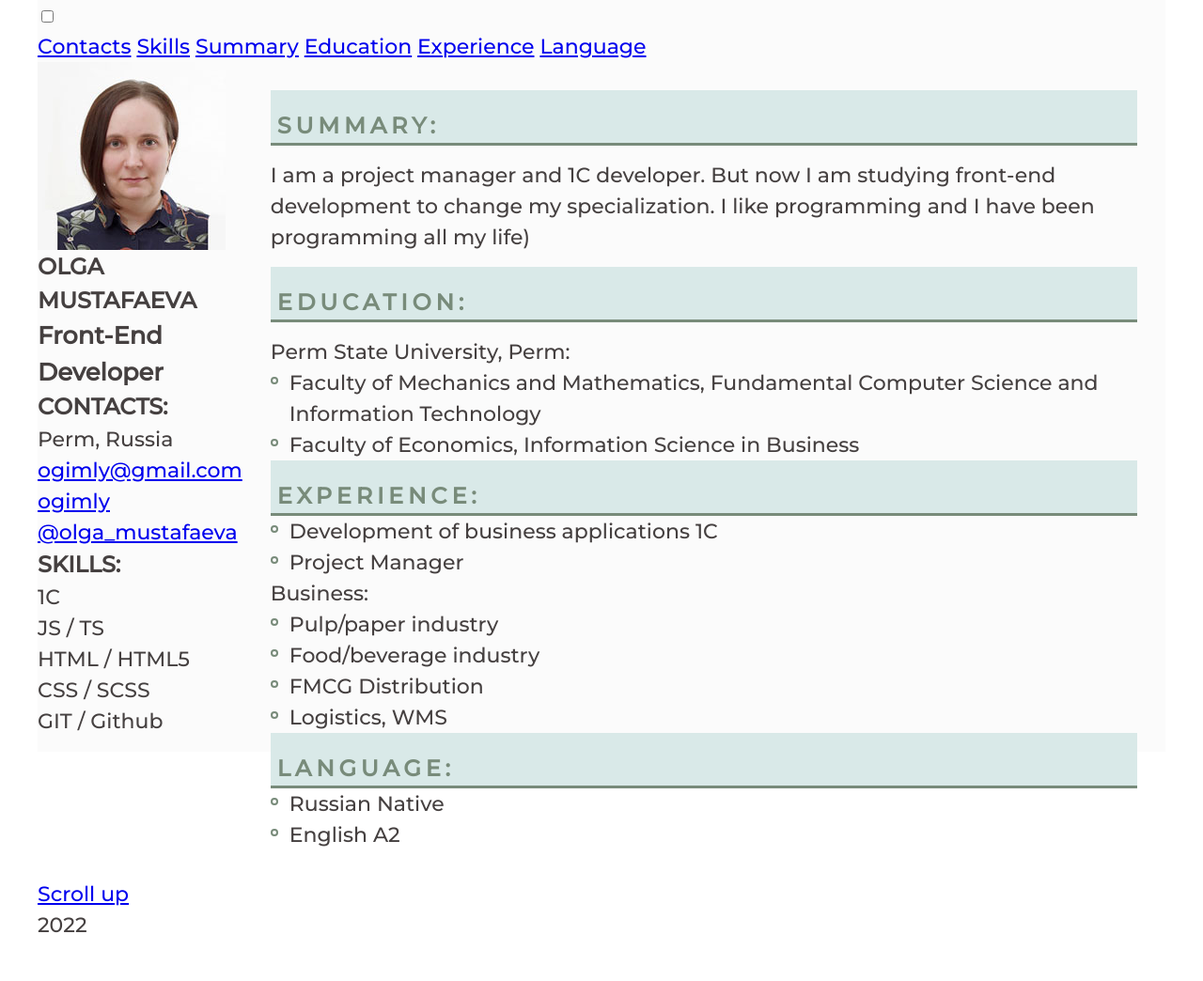
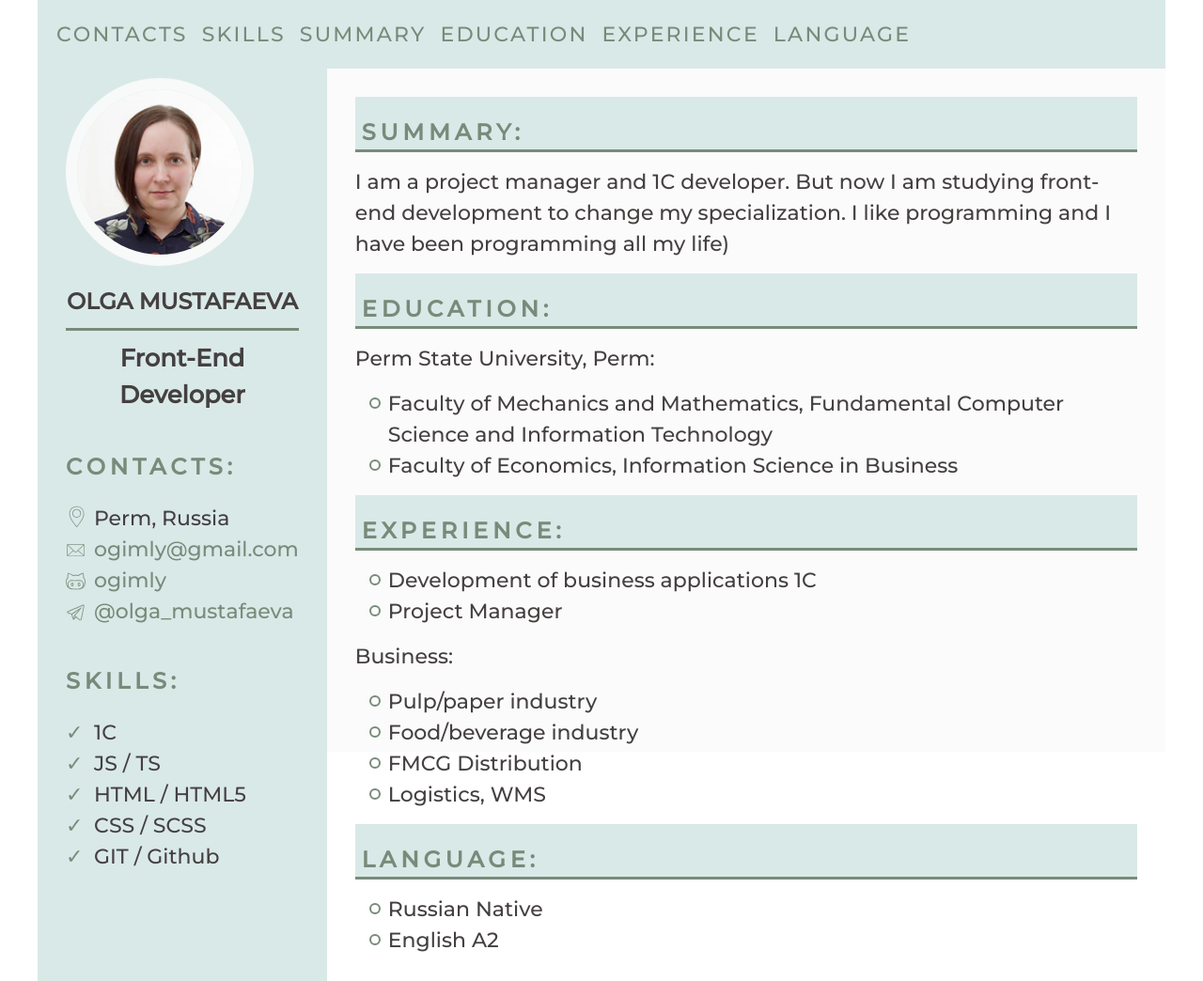
Before and after one commit to Ogimly/cv, a website built with webpack: page src/index.html in a window 1280 px wide. Shown: the top 1044 px of the page at 94% size. Built offline with nearby package versions, Linux system fonts and the light colour scheme.

Commit message:
fix: styles

```diff
--- a/src/css/base/_reset.scss
+++ b/src/css/base/_reset.scss
@@ -9,8 +9,8 @@
 }
 
 //* Убираем внутренние отступы */
-ul[class],
-ol[class] {
+ul,
+ol {
   padding: 0;
 }
 
@@ -21,8 +21,8 @@ h2,
 h3,
 h4,
 p,
-ul[class],
-ol[class],
+ul,
+ol,
 li,
 figure,
 figcaption,
@@ -41,8 +41,8 @@ body {
 }
 
 //* Удаляем стандартную стилизацию для всех ul и il, у которых есть атрибут class*/
-ul[class],
-ol[class] {
+ul,
+ol {
   list-style: none;
 }
 
--- a/src/css/components/_sidebar.scss
+++ b/src/css/components/_sidebar.scss
@@ -3,7 +3,7 @@
   background-color: $color-sidebar;
   width: 350px;
 
-  @include flex-vertical(flex-start);
+  @include flex-vertical(flex-start, flex-start);
   gap: 20px;
 }
 
--- a/src/css/layout/_burger-menu.scss
+++ b/src/css/layout/_burger-menu.scss
@@ -126,7 +126,7 @@
   }
 
   .nav {
-    @include flex-horizontal(flex-start);
+    @include flex-vertical(flex-start);
     gap: 1px;
 
     margin: 7px 5px 0px;
--- a/src/css/layout/_header.scss
+++ b/src/css/layout/_header.scss
@@ -18,7 +18,6 @@
   color: $color-title;
   text-transform: uppercase;
   letter-spacing: 0.1em;
-  text-decoration: none;
 }
 
 .nav__item:hover,
--- /dev/null
+++ b/src/css/layout/_wrapper.scss
@@ -0,0 +1,24 @@
+html {
+  scroll-behavior: smooth;
+}
+
+* {
+  text-decoration: none;
+  transition: all 0.5s;
+}
+
+.body-wrapper {
+  color: $color-text;
+  background-color: $color-background;
+  font-family: 'Montserrat', sans-serif;
+  font-size: 22px;
+  line-height: 1.5;
+  margin: 0 auto;
+  max-width: $width-content;
+  height: 100vh;
+  min-height: 100vh;
+}
+
+.hidden {
+  display: none;
+}
--- a/src/css/main.scss
+++ b/src/css/main.scss
@@ -21,15 +21,15 @@
   //'base/helpers',
 
 // 4. Layout-related sections
-// @import
-//   'layout/wrapper',
-//   'layout/header',
-//   'layout/burger-menu',
-//   'layout/footer';
+@import
+  'layout/wrapper',
+  'layout/header',
+  'layout/burger-menu',
+  'layout/footer';
 
 // 5. Components
-// @import
-//   'components/pages';
+@import
+  'components/sidebar';
 
 // 6. Page-specific styles
 @import
--- a/src/css/pages/_cv.scss
+++ b/src/css/pages/_cv.scss
@@ -1,19 +1,3 @@
-.body-wrapper {
-  color: $color-text;
-  background-color: $color-background;
-  font-family: 'Montserrat', sans-serif;
-  font-size: 22px;
-  line-height: 1.5;
-  margin: 0 auto;
-  max-width: $width-content;
-  height: 100vh;
-  min-height: 100vh;
-}
-
-.hidden {
-  display: none;
-}
-
 .main {
   display: flex;
 }
@@ -58,8 +42,8 @@
   position: absolute;
   top: 10px;
   left: -20px;
-  width: 8px;
-  height: 8px;
+  width: 12px;
+  height: 12px;
   border: 2px solid $color-title;
   border-radius: 50%;
 }
--- a/src/index.html
+++ b/src/index.html
@@ -1,15 +1,15 @@
 <!DOCTYPE html>
 <html lang="en">
   <head>
-  <meta charset="UTF-8">
-  <meta http-equiv="X-UA-Compatible" content="IE=edge">
-  <meta name="viewport" content="width=device-width, initial-scale=1.0">
+    <meta charset="UTF-8" />
+    <meta http-equiv="X-UA-Compatible" content="IE=edge" />
+    <meta name="viewport" content="width=device-width, initial-scale=1.0" />
     <title>Mustafaeva Olga CV</title>
   </head>
   <body>
     <div class="body-wrapper">
-    <header class = "header" id="header">
-      <input class="burger" id="burger" type="checkbox">
+      <header class="header" id="header">
+        <input class="burger" id="burger" type="checkbox" />
         <label class="burger-container" for="burger">
           <span class="burger-button"></span>
         </label>
@@ -25,13 +25,10 @@
       </header>
 
       <main class="main">
-      <h1 class="hidden">
-        CV Mustafaeva Olga Front-End Developer
-      </h1>
+        <h1 class="hidden">CV Mustafaeva Olga Front-End Developer</h1>
         <aside class="sidebar">
-
           <section class="sidebar-section avatar" id="avatar">
-          <img src="./avatar.jpg" alt="My foto" class="avatar__img">
+            <img src="./avatar.jpg" alt="My foto" class="avatar__img" />
           </section>
 
           <section class="sidebar-section profile">
@@ -44,13 +41,28 @@
             <ul class="sidebar-section__list">
               <li class="sidebar-section__item contacts__item">Perm, Russia</li>
               <li class="sidebar-section__item contacts__item">
-              <a class="sidebar-section__link" href="mailto:ogimly@gmail.com" title="email">ogimly@gmail.com</a>
+                <a
+                  class="sidebar-section__link"
+                  href="mailto:ogimly@gmail.com"
+                  title="email"
+                  >ogimly@gmail.com</a
+                >
               </li>
               <li class="sidebar-section__item contacts__item">
-              <a class="sidebar-section__link" href="https://github.com/ogimly" title="github">ogimly</a>
+                <a
+                  class="sidebar-section__link"
+                  href="https://github.com/ogimly"
+                  title="github"
+                  >ogimly</a
+                >
               </li>
               <li class="sidebar-section__item contacts__item">
-              <a class="sidebar-section__link" href="https://t.me/olga_mustafaeva" title="telegram">@olga_mustafaeva</a>
+                <a
+                  class="sidebar-section__link"
+                  href="https://t.me/olga_mustafaeva"
+                  title="telegram"
+                  >@olga_mustafaeva</a
+                >
               </li>
             </ul>
           </section>
@@ -65,15 +77,15 @@
               <li class="sidebar-section__item skills__item">GIT / Github</li>
             </ul>
           </section>
-
         </aside>
 
-      <section class = "info">
-
+        <section class="info">
           <section class="info-section summary" id="summary">
             <h2 class="title info-section__title">Summary:</h2>
-          <p class="text info-section__text">I am a project manager and 1C developer. But now I am studying front-end development to change my specialization.
-            I like programming and I have been programming all my life)
+            <p class="text info-section__text">
+              I am a project manager and 1C developer. But now I am studying front-end
+              development to change my specialization. I like programming and I have been
+              programming all my life)
             </p>
           </section>
 
@@ -81,8 +93,13 @@
             <h2 class="title info-section__title">Education:</h2>
             <p class="text info-section__text">Perm State University, Perm:</p>
             <ul class="info-section__list">
-            <li class="info-section__item">Faculty of Mechanics and Mathematics, Fundamental Computer Science and Information Technology</li>
-            <li class="info-section__item">Faculty of Economics, Information Science in Business</li>
+              <li class="info-section__item">
+                Faculty of Mechanics and Mathematics, Fundamental Computer Science and
+                Information Technology
+              </li>
+              <li class="info-section__item">
+                Faculty of Economics, Information Science in Business
+              </li>
             </ul>
           </section>
 
@@ -108,15 +125,16 @@
               <li class="info-section__item">English A2</li>
             </ul>
           </section>
-
         </section>
       </main>
 
-    <footer class = "footer">
+      <footer class="footer">
         <a href="#header" class="link footer__link">Scroll up</a>
         <p class="text footer__text">2022</p>
         <div class="logo footer__logo">
-        <a href="https://rs.school/"><img src="./rss.svg" alt="RSS logo" class="logo__img"></a>
+          <a href="https://rs.school/"
+            ><img src="./rss.svg" alt="RSS logo" class="logo__img"
+          /></a>
         </div>
       </footer>
     </div>
```
Lines whose indentation alone changed are shown as unchanged.
